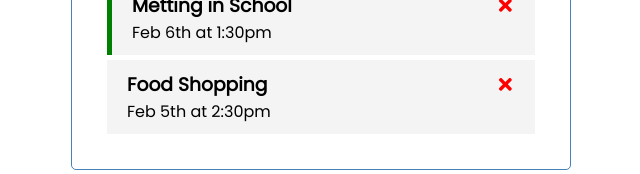
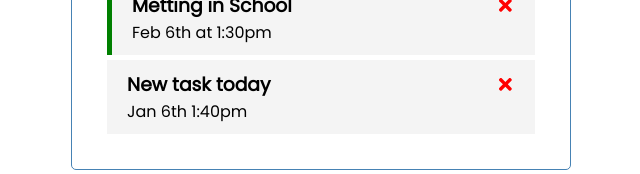
Before and after one commit to MelisaHot/React-Tasko-Note, a React (Create React App) app: page / in a window 1280 px wide. Shown: the part 232-406 px from the top of the page, without its empty margins (319-959 px from the left). Built offline with nearby package versions, Linux system fonts and the light colour scheme; data requests are answered from the project's data file.

Commit message:
json-server added

```diff
--- /dev/null
+++ b/db.json
@@ -0,0 +1,22 @@
+{
+  "tasks": [
+    {
+      "id": 1,
+      "text": "Doctrs Appointment",
+      "day": "Feb 5th at 2:30pm",
+      "reminder": true
+    },
+    {
+      "id": 2,
+      "text": "Metting in School",
+      "day": "Feb 6th at 1:30pm",
+      "reminder": true
+    },
+    {
+      "text": "New task today",
+      "day": "Jan 6th 1:40pm",
+      "reminder": false,
+      "id": 3
+    }
+  ]
+}
--- a/package.json
+++ b/package.json
@@ -7,6 +7,7 @@
     "@testing-library/jest-dom": "^5.16.1",
     "@testing-library/react": "^12.1.2",
     "@testing-library/user-event": "^13.5.0",
+    "json-server": "^0.17.0",
     "react": "^17.0.2",
     "react-dom": "^17.0.2",
     "react-icons": "^4.3.1",
@@ -19,7 +20,8 @@
     "start": "react-scripts start",
     "build": "react-scripts build",
     "test": "react-scripts test",
-    "eject": "react-scripts eject"
+    "eject": "react-scripts eject",
+    "server": "json-server --watch db.json --port 5000"
   },
   "eslintConfig": {
     "extends": [
--- a/src/App.js
+++ b/src/App.js
@@ -1,52 +1,84 @@
 import Header from "./components/Header";
 import Tasks from "./components/Tasks";
 import AddTask from "./components/AddTask";
-import {useState} from 'react'
+import {useState, useEffect} from 'react'
 
 
 
 function App() {
 
   const [showAddTask, setShowAddTask] = useState(false)
-  const [tasks, setTasks] = useState (
-    [
-        {
-            id: 1,
-            text: 'Doctrs Appointment',
-            day: 'Feb 5th at 2:30pm',
-            reminder: true,
-        },
-        {
-            id: 2,
-            text: 'Metting in School',
-            day: 'Feb 6th at 1:30pm',
-            reminder: true,
-        },
-        {
-            id: 3,
-            text: 'Food Shopping',
-            day: 'Feb 5th at 2:30pm',
-            reminder: false,
-        }
-    ]
-)
-//add task
+  const [tasks, setTasks] = useState ([])
 
-const addTask = (task) => {
-  const id = Math.floor(Math.random() * 10000)+1
+  useEffect ( () => {
+    const getTasks = async () => {
+      const tasksFromServer = await fetchTasks()
+      setTasks(tasksFromServer)
+    }
+    getTasks()
+  }, [])
+//fetch tasks
+
+const fetchTasks = async () => {
+  const res = await fetch('http://localhost:5000/tasks')
+  const data = await res.json()
+
+  return data
+
+}
+
+  //add task
+
+const addTask = async (task) => {
+ /* const id = Math.floor(Math.random() * 10000)+1
   const newTask = {id, ...task }
-  setTasks([...tasks, newTask])
+  setTasks([...tasks, newTask])*/
+  const res = await fetch('http://localhost:5000/tasks',
+  {
+    method: 'POST',
+    headers: {'Content-type': 'application/json'},
+    body: JSON.stringify(task)
+  })
+  const data = await res.json()
+
+  setTasks([...tasks, data])
+
 }
 //delete task
 
-const deleteTask = (id) => {
+const deleteTask = async (id) => {
+  await fetch(`http://localhost:5000/tasks/${id}`, {
+    method: 'DELETE'
+  })
+
   setTasks(tasks.filter((task) => task.id !== id ))
 }
 
 //Toggle reminder
+const fetchTask = async (id) => {
+  const res = await fetch(`http://localhost:5000/tasks/${id}`)
+  const data = await res.json()
 
-const toggleReminder = (id) =>{
-  setTasks(tasks.map((task) => task.id === id ? {...task, reminder: !task.reminder}:task))
+  return data
+
+}
+
+const toggleReminder = async (id) =>{
+  const taskToToggle = await fetchTask(id)
+  const updTask = {...taskToToggle,
+    reminder: !taskToToggle.reminder}
+
+  const res = await fetch(`http://localhost:5000/tasks/${id}`, {
+    method: 'PUT',
+    headers: {
+      'Content-type': 'application/json'
+    },
+    body: JSON.stringify(updTask)
+  })
+
+  const data = await res.json()
+
+  setTasks(tasks.map((task) => task.id === id ? {...task, reminder: data.reminder}:task))
 }
   return (
     <div className="container">
```
Also changed, not shown: 1 other file (tests, documents, lock files or other folders).
